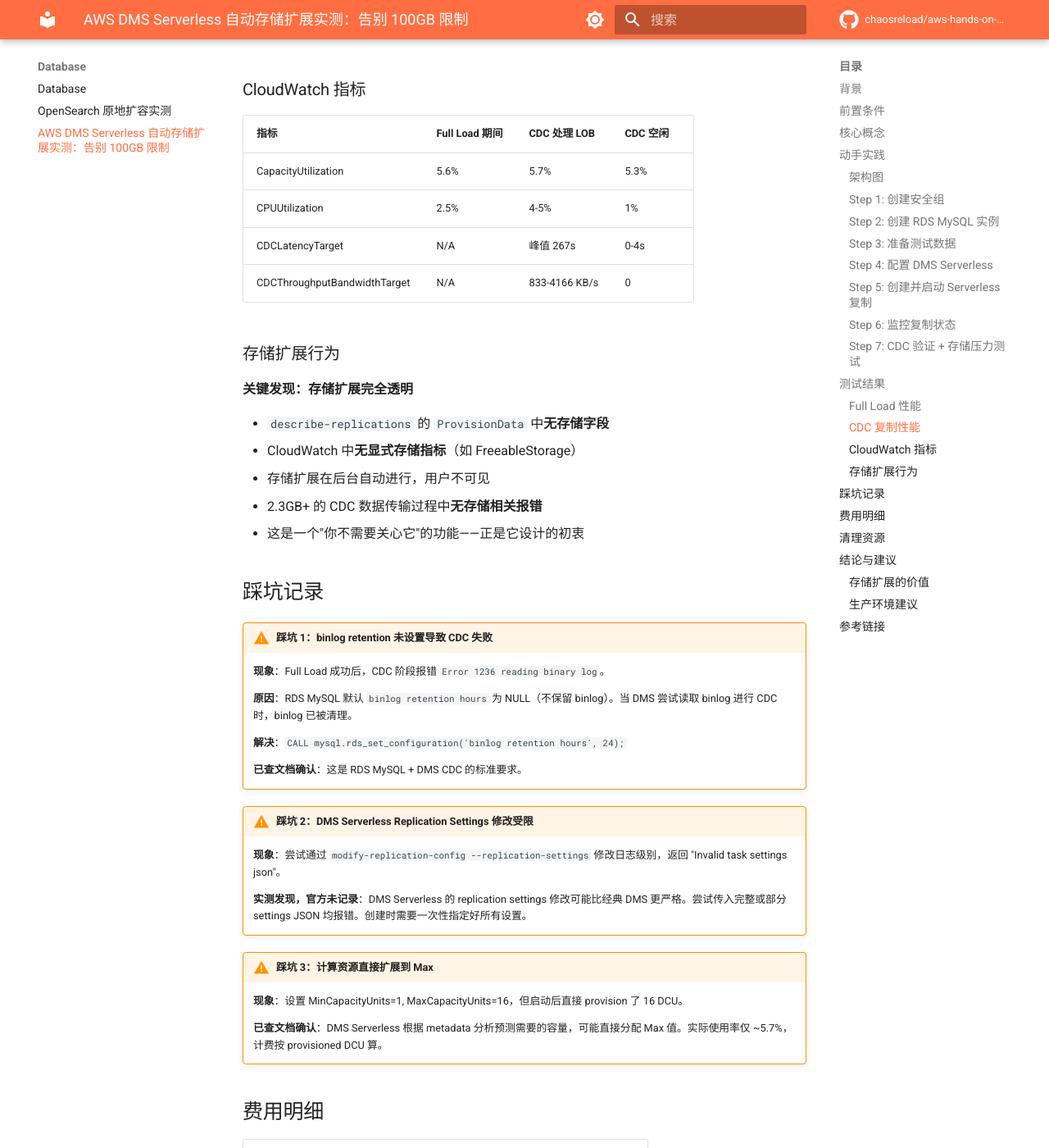
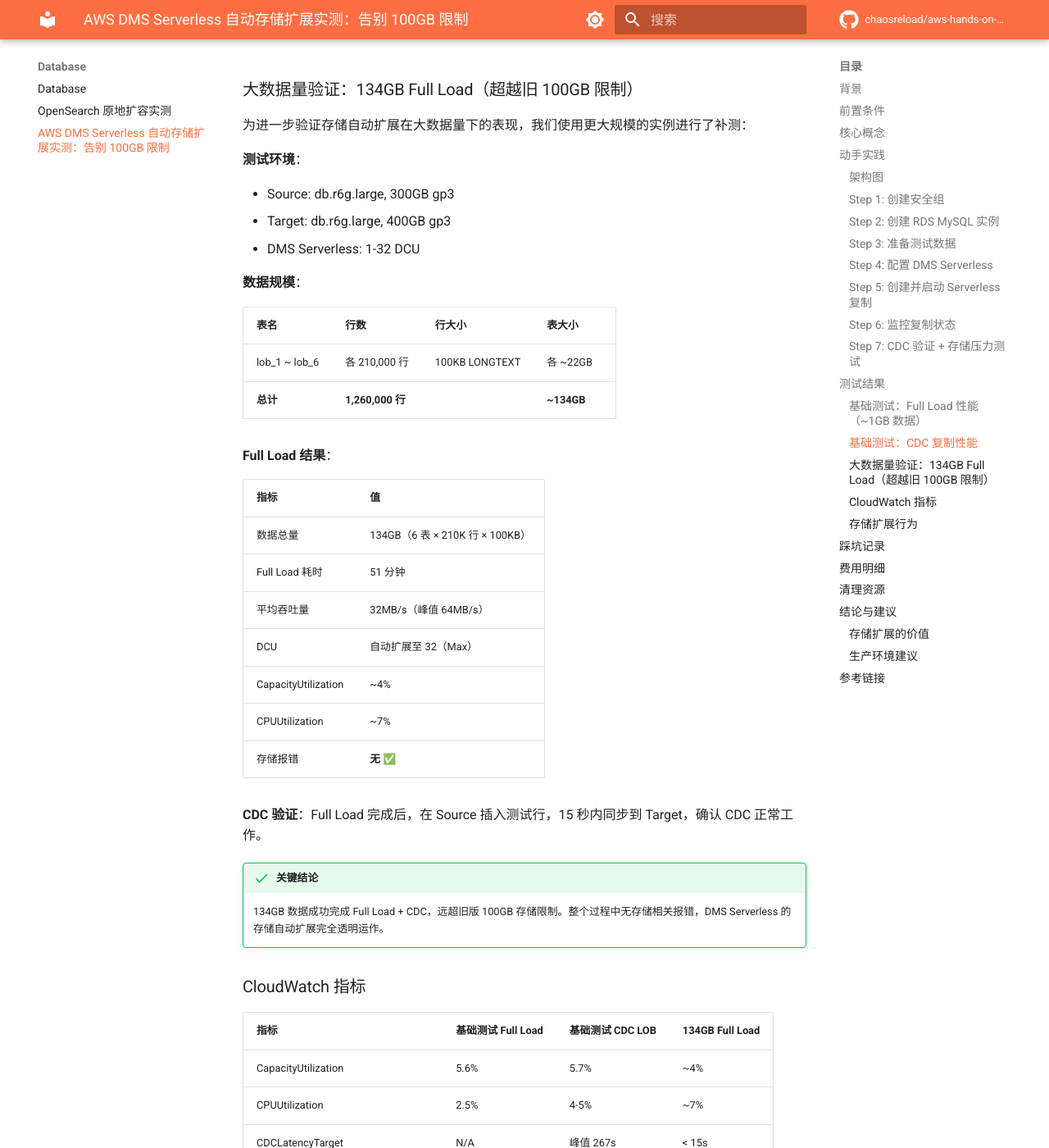
Before and after one commit to chaosreload/aws-hands-on-lab, an MkDocs documentation site: the page built from docs/database/dms-serverless-storage-scaling.md, in a window 1280 px wide and 1400 px high, scrolled down 7652 px. Shown: the whole window at 82% size. Built offline with MkDocs 1.6.1 and Material for MkDocs 9.7.7, drawn with Linux system fonts in a browser that asks for light colours; comment, search, counter and statistics services are not loaded; some of the changed text lies outside the part shown.

Commit message:
feat(dms): add 134GB large-scale test results for DMS Serverless storage scaling
- Added 134GB Full Load test (6 tables × 210K rows × 100KB) results
- 51 min, 32MB/s avg, DCU=32, no storage errors
- Confirmed storage auto-scaling works well beyond old 100GB limit
- Updated security advice to general best practices
- Added cost note for large-scale retest

````diff
--- a/docs/database/dms-serverless-storage-scaling.md
+++ b/docs/database/dms-serverless-storage-scaling.md
@@ -53,8 +50,8 @@
 
 ### Step 1: 创建安全组
 
-!!! warning "安全要求"
-    入站规则仅允许 VPC 内部 CIDR，**绝不使用 0.0.0.0/0**。
+!!! warning "安全最佳实践"
+    入站规则建议限制为您的 IP 或 VPC CIDR，遵循最小权限原则。避免使用过于宽泛的 CIDR 范围。
 
 ```bash
 # 获取默认 VPC ID
@@ -328,7 +325,7 @@
 
 ## 测试结果
 
-### Full Load 性能
+### 基础测试：Full Load 性能（~1GB 数据）
 
 | 指标 | 值 |
 |------|-----|
@@ -337,7 +334,7 @@
 | Full Load 耗时 | 1 分 43 秒 |
 | 初始 DCU | 16 (MaxCapacityUnits) |
 
-### CDC 复制性能
+### 基础测试：CDC 复制性能
 
 | 场景 | 插入行数 | 数据量 | CDC 延迟 | 结果 |
 |------|---------|--------|---------|------|
@@ -346,23 +343,58 @@
 | 持续批量插入 | 5 批 × 10,000 行 | ~250 MB | 逐步追赶 | ✅ 同步完成 |
 | 总计 CDC | 165,000 行 | ~2.3 GB | 恢复至 0-4s | ✅ |
 
+### 大数据量验证：134GB Full Load（超越旧 100GB 限制）
+
+为进一步验证存储自动扩展在大数据量下的表现，我们使用更大规模的实例进行了补测：
+
+**测试环境**：
+
+- Source: db.r6g.large, 300GB gp3
+- Target: db.r6g.large, 400GB gp3
+- DMS Serverless: 1-32 DCU
+
+**数据规模**：
+
+| 表名 | 行数 | 行大小 | 表大小 |
+|------|------|--------|--------|
+| lob_1 ~ lob_6 | 各 210,000 行 | 100KB LONGTEXT | 各 ~22GB |
+| **总计** | **1,260,000 行** | | **~134GB** |
+
+**Full Load 结果**：
+
+| 指标 | 值 |
+|------|-----|
+| 数据总量 | 134GB（6 表 × 210K 行 × 100KB） |
+| Full Load 耗时 | 51 分钟 |
+| 平均吞吐量 | 32MB/s（峰值 64MB/s） |
+| DCU | 自动扩展至 32（Max） |
+| CapacityUtilization | ~4% |
+| CPUUtilization | ~7% |
+| 存储报错 | **无** ✅ |
+
+**CDC 验证**：Full Load 完成后，在 Source 插入测试行，15 秒内同步到 Target，确认 CDC 正常工作。
+
+!!! success "关键结论"
+    134GB 数据成功完成 Full Load + CDC，远超旧版 100GB 存储限制。整个过程中无存储相关报错，DMS Serverless 的存储自动扩展完全透明运作。
+
 ### CloudWatch 指标
 
-| 指标 | Full Load 期间 | CDC 处理 LOB | CDC 空闲 |
+| 指标 | 基础测试 Full Load | 基础测试 CDC LOB | 134GB Full Load |
 |------|---------------|-------------|---------|
-| CapacityUtilization | 5.6% | 5.7% | 5.3% |
-| CPUUtilization | 2.5% | 4-5% | 1% |
-| CDCLatencyTarget | N/A | 峰值 267s | 0-4s |
-| CDCThroughputBandwidthTarget | N/A | 833-4166 KB/s | 0 |
+| CapacityUtilization | 5.6% | 5.7% | ~4% |
+| CPUUtilization | 2.5% | 4-5% | ~7% |
+| CDCLatencyTarget | N/A | 峰值 267s | < 15s |
+| FullLoadThroughputBandwidthTarget | N/A | N/A | 32MB/s avg |
 
 ### 存储扩展行为
 
-**关键发现：存储扩展完全透明**
+**关键发现：存储扩展完全透明，即使在 134GB 数据量下**
 
 - `describe-replications` 的 `ProvisionData` 中**无存储字段**
-- CloudWatch 中**无显式存储指标**（如 FreeableStorage）
+- CloudWatch 中**无显式存储指标**（如 FreeableStorage、StorageUsed）
 - 存储扩展在后台自动进行，用户不可见
-- 2.3GB+ 的 CDC 数据传输过程中**无存储相关报错**
+- 基础测试 2.3GB CDC 数据传输 + 大规模测试 134GB Full Load 均**无存储相关报错**
+- 134GB 远超旧版 100GB 限制，证实自动扩展功能有效
 - 这是一个"你不需要关心它"的功能——正是它设计的初衷
 
 ## 踩坑记录
@@ -382,9 +414,9 @@
     **实测发现，官方未记录**：DMS Serverless 的 replication settings 修改可能比经典 DMS 更严格。尝试传入完整或部分 settings JSON 均报错。创建时需要一次性指定好所有设置。
 
 !!! warning "踩坑 3：计算资源直接扩展到 Max"
-    **现象**：设置 MinCapacityUnits=1, MaxCapacityUnits=16，但启动后直接 provision 了 16 DCU。
+    **现象**：设置 MinCapacityUnits=1, MaxCapacityUnits=16，但启动后直接 provision 了 16 DCU。134GB 测试中 MaxCapacityUnits=32，同样直接扩到 32。
 
-    **已查文档确认**：DMS Serverless 根据 metadata 分析预测需要的容量，可能直接分配 Max 值。实际使用率仅 ~5.7%，计费按 provisioned DCU 算。
+    **已查文档确认**：DMS Serverless 根据 metadata 分析预测需要的容量，可能直接分配 Max 值。实际使用率仅 ~4-5.7%，但计费按 provisioned DCU 算。
 
 ## 费用明细
 
@@ -393,7 +425,10 @@
 | RDS db.t3.micro × 2 | $0.017/hr | ~2 hr | ~$0.07 |
 | DMS Serverless 16 DCU | $0.068/DCU-hr | 16 DCU × 1 hr | ~$1.09 |
 | 数据传输（同 VPC） | 免费 | - | $0.00 |
-| **合计** | | | **~$1.16** |
+| **基础测试合计** | | | **~$1.16** |
+
+!!! note "大数据量补测费用"
+    134GB 补测使用 db.r6g.large 实例（~$0.26/hr）和 32 DCU（~$2.18/hr），运行约 2 小时，额外费用约 ~$5.40。
 
 ## 清理资源
 
@@ -453,8 +488,8 @@
 
 对于 DMS Serverless 用户，存储自动扩展解决了一个实际痛点：
 
-1. **大数据量迁移**：不再需要担心 100GB 存储限制
-2. **LOB 数据处理**：大 TEXT/BLOB 字段的表可以安心迁移
+1. **大数据量迁移**：不再需要担心 100GB 存储限制——实测 134GB Full Load 成功完成
+2. **LOB 数据处理**：大 TEXT/BLOB 字段的表可以安心迁移（实测 100KB LONGTEXT × 126 万行）
 3. **详细日志**：可以放心启用 DETAILED 级别日志排查问题
 4. **零运维**：存储扩展完全自动，无需监控或手动干预
 
````
Also changed, not shown: other parts of docs/database/dms-serverless-storage-scaling.md (+0 -3 lines).
